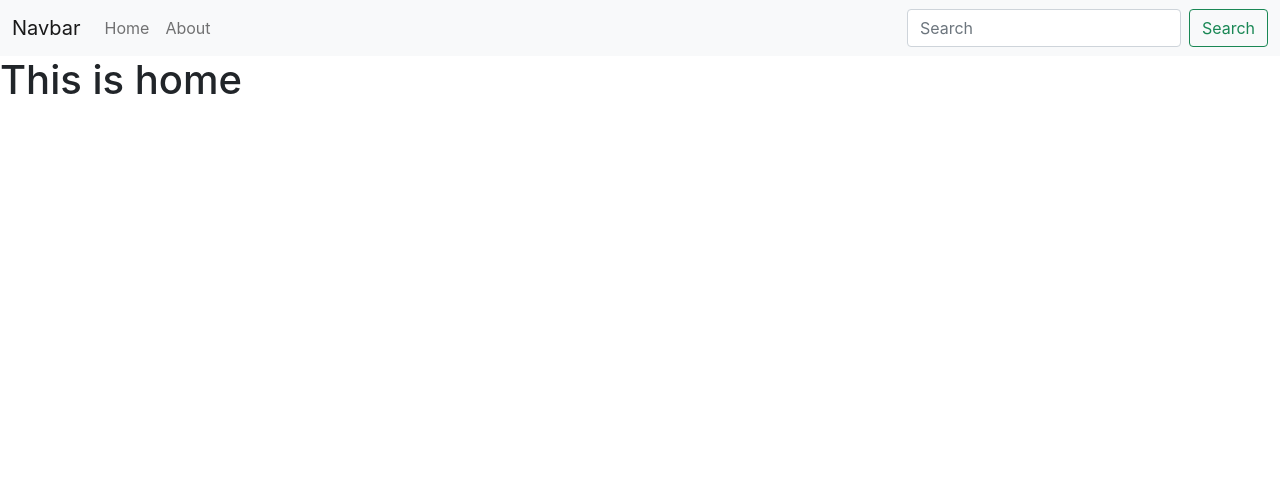
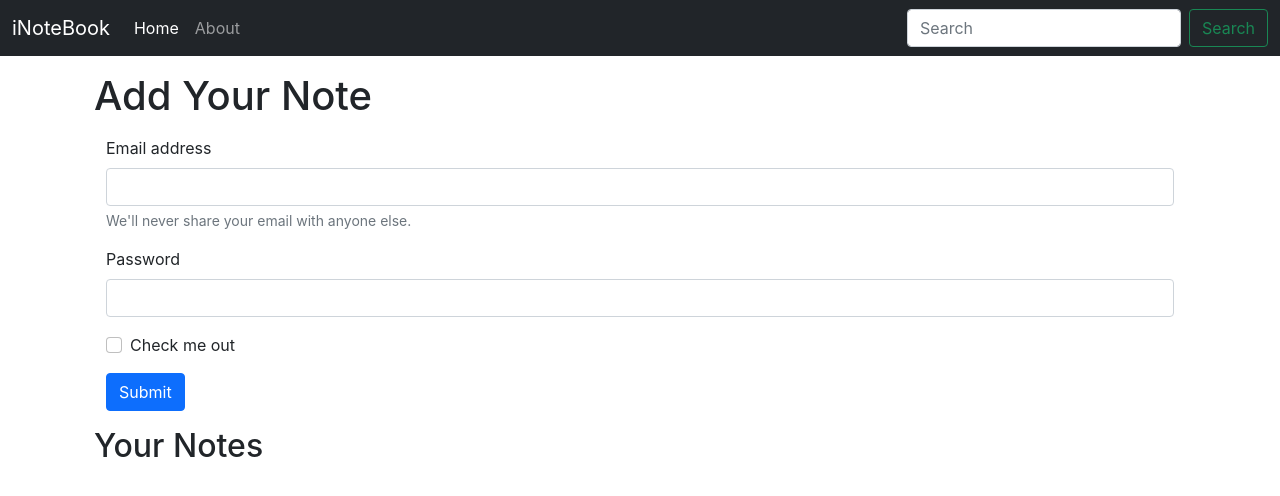
Before and after one commit to sheraram/iNoteBook, a React (Create React App) app: page / in a window 1280 px wide. Shown: the top 496 px of the page. Built offline with nearby package versions, Linux system fonts and the light colour scheme.

Commit message:
useLocation Hook in React

```diff
--- a/public/index.html
+++ b/public/index.html
@@ -26,7 +26,7 @@
   <link href="https://cdn.jsdelivr.net/npm/bootstrap@5.1.3/dist/css/bootstrap.min.css" rel="stylesheet"
     integrity="sha384-1BmE4kWBq78iYhFldvKuhfTAU6auU8tT94WrHftjDbrCEXSU1oBoqyl2QvZ6jIW3" crossorigin="anonymous">
 
-  <title>React App</title>
+  <title>iNotebook - Your notes secured in the cloud</title>
 </head>
 
 <body>
--- a/src/App.js
+++ b/src/App.js
@@ -11,6 +11,7 @@ function App() {
       <NoteState>
         <Router>
           <Navbar />
+          <div className="container">
             <Switch>
               <Route exact path="/">
                 <Home />
@@ -19,6 +20,7 @@ function App() {
                 <About />
               </Route>
             </Switch>
+          </div>
         </Router >
       </NoteState>
     </>
--- a/src/components/About.js
+++ b/src/components/About.js
@@ -1,15 +1,9 @@
-import React, { useContext, useEffect } from 'react'
-import noteContext from '../context/notes/noteContext'
+import React from 'react'
 
 const About = () => {
-    const a = useContext(noteContext)
-    useEffect(() => {
-        a.update()
-        // eslint-disable-next-line
-    }, [])
     return (
         <div>
-            <h1>This is about {a.state.name} with class {a.state.class}</h1>
+            <h1>This is about</h1>
         </div>
     )
 }
--- a/src/components/Home.js
+++ b/src/components/Home.js
@@ -3,7 +3,29 @@ import React from 'react'
 export const Home = () => {
     return (
         <div>
-            <h1>This is home</h1>
+            <div className="container my-3">
+                <h1>Add Your Note</h1>
+                <form className="container my-3">
+                    <div className="mb-3">
+                        <label htmlFor="exampleInputEmail1" className="form-label">Email address</label>
+                        <input type="email" className="form-control" id="exampleInputEmail1" aria-describedby="emailHelp" />
+                        <div id="emailHelp" className="form-text">We'll never share your email with anyone else.</div>
+                    </div>
+                    <div className="mb-3">
+                        <label htmlFor="exampleInputPassword1" className="form-label">Password</label>
+                        <input type="password" className="form-control" id="exampleInputPassword1" />
+                    </div>
+                    <div className="mb-3 form-check">
+                        <input type="checkbox" className="form-check-input" id="exampleCheck1" />
+                        <label className="form-check-label" htmlFor="exampleCheck1">Check me out</label>
+                    </div>
+                    <button type="submit" className="btn btn-primary">Submit</button>
+                </form>
+
+            </div>
+            <div className="container my-3">
+                <h2>Your Notes</h2>
+            </div>
         </div>
     )
 }
--- a/src/components/Navbar.js
+++ b/src/components/Navbar.js
@@ -1,22 +1,26 @@
-import React from 'react'
-import { Link } from "react-router-dom";
+import React, {useEffect} from 'react'
+import { Link, useLocation } from "react-router-dom";
 
 function Navbar() {
+    let location = useLocation();
+    useEffect(() => {
+        console.log(location.pathname);
+    }, [location]);
     return (
         <div>
-            <nav className="navbar navbar-expand-lg navbar-light bg-light">
+            <nav className="navbar navbar-expand-lg navbar-dark bg-dark">
                 <div className="container-fluid">
-                    <Link className="navbar-brand" to="/">Navbar</Link>
+                    <Link className="navbar-brand" to="/">iNoteBook</Link>
                     <button className="navbar-toggler" type="button" data-bs-toggle="collapse" data-bs-target="#navbarSupportedContent" aria-controls="navbarSupportedContent" aria-expanded="false" aria-label="Toggle navigation">
                         <span className="navbar-toggler-icon"></span>
                     </button>
                     <div className="collapse navbar-collapse" id="navbarSupportedContent">
                         <ul className="navbar-nav me-auto mb-2 mb-lg-0">
                             <li className="nav-item">
-                                <Link className="nav-link" aria-current="page" to="/">Home</Link>
+                                <Link className={`nav-link ${location.pathname==='/'?"active":""}`}  aria-current="page" to="/">Home</Link>
                             </li>
                             <li className="nav-item">
-                                <Link className="nav-link" aria-current="page" to="/About">About</Link>
+                                <Link className={`nav-link ${location.pathname==='/About'?"active":""}`} aria-current="page" to="/About">About</Link>
                             </li>
                         </ul>
                         <form className="d-flex">
```
Lines whose indentation alone changed are shown as unchanged.
